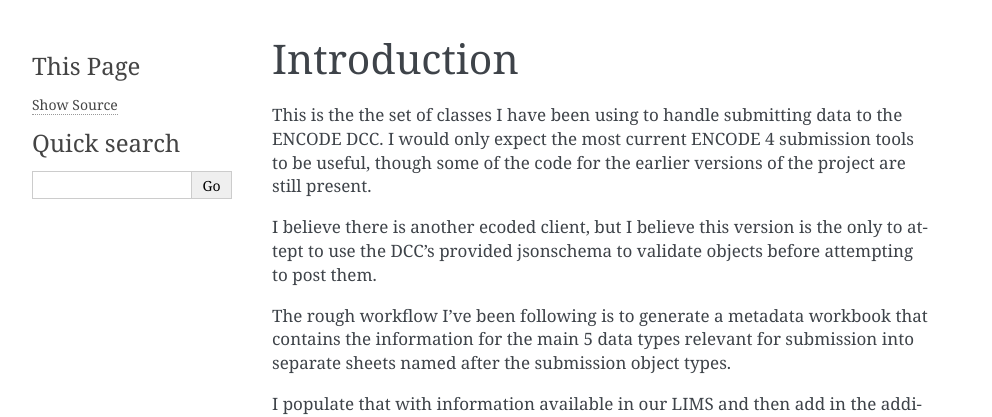
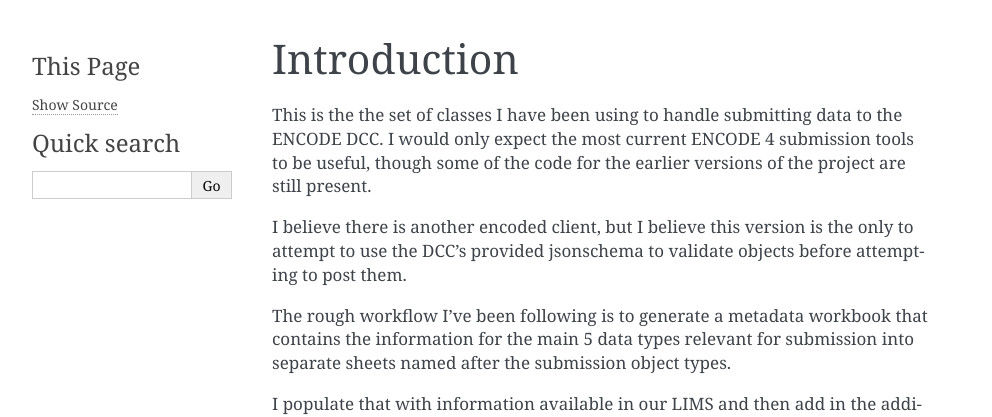
Before and after one commit to detrout/encoded_client, a Sphinx documentation site: the page built from docs/introduction.rst, in a window 1280 px wide. Shown: the top 417 px of the page, without its empty margins (148-1140 px from the left). Built offline with Sphinx 7.4.7, drawn with Linux system fonts in a browser that asks for light colours.

Commit message:
Fix spelling error

```diff
--- a/docs/introduction.rst
+++ b/docs/introduction.rst
@@ -6,8 +6,8 @@ data to the ENCODE DCC. I would only expect the most current ENCODE 4
 submission tools to be useful, though some of the code for the earlier
 versions of the project are still present.
 
-I believe there is another ecoded client, but I believe this version
-is the only to attept to use the DCC's provided jsonschema to validate
+I believe there is another encoded client, but I believe this version
+is the only to attempt to use the DCC's provided jsonschema to validate
 objects before attempting to post them.
 
 The rough workflow I've been following is to generate a metadata
```
